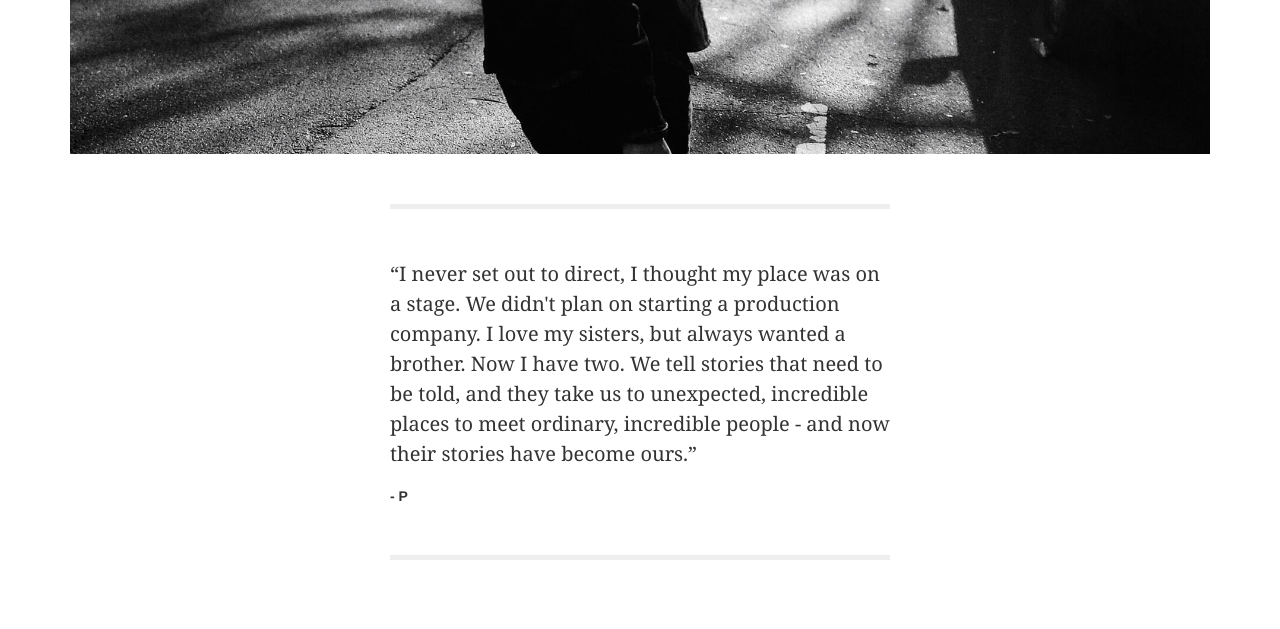
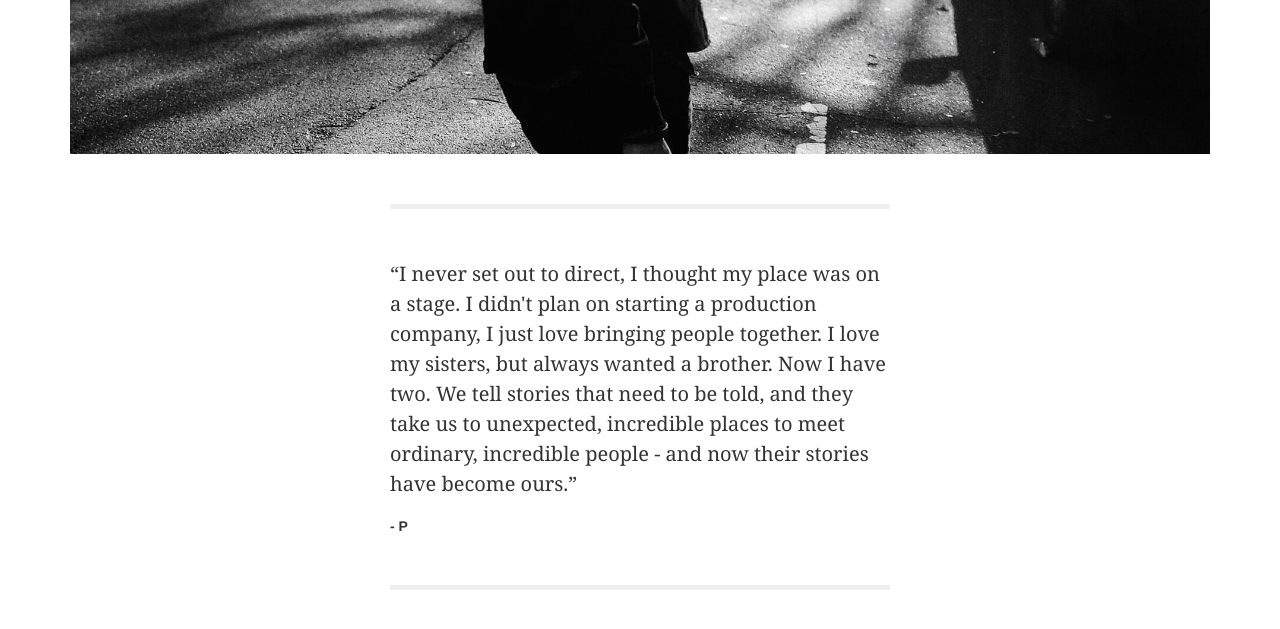
Before and after one commit to moizk/lgtr-productions, a Jekyll site: the page built from about.html, in a window 1280 px wide and 900 px high, scrolled down 1071 px, cut to the strip 0-856 px from the top of the window. Shown: the top 629 px of the strip. Built offline with Jekyll 4.4.1, drawn with Linux system fonts in a browser that asks for light colours; nearby versions of some CDN libraries.

Commit message:
update about page

```diff
--- a/about.html
+++ b/about.html
@@ -11,7 +11,7 @@ title: About - LGTR Productions
   </div>
   <div class="container lgtr-page-body">
     <img src="img/p.jpg" class="img-responsive">
-    <p>&ldquo;I never set out to direct, I thought my place was on a stage. We didn't plan on starting a production company. I love my sisters, but always wanted a brother. Now I have two. We tell stories that need to be told, and they take us to unexpected, incredible places to meet ordinary, incredible people - and now their stories have become ours.&rdquo;</p>
+    <p>&ldquo;I never set out to direct, I thought my place was on a stage. I didn't plan on starting a production company, I just love bringing people together. I love my sisters, but always wanted a brother. Now I have two. We tell stories that need to be told, and they take us to unexpected, incredible places to meet ordinary, incredible people - and now their stories have become ours.&rdquo;</p>
     <h5>- P</h5>
   </div>
 </div>
```
